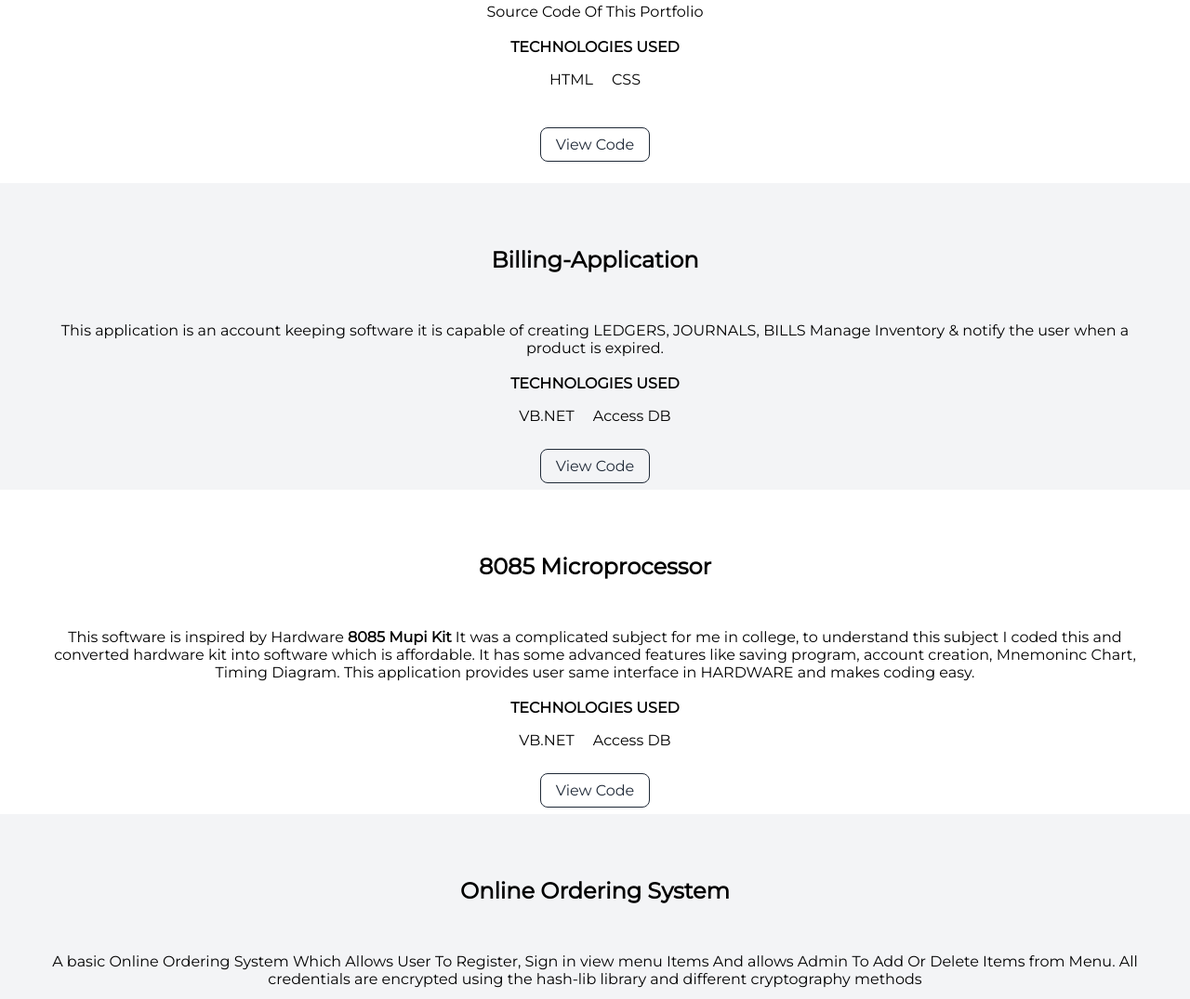
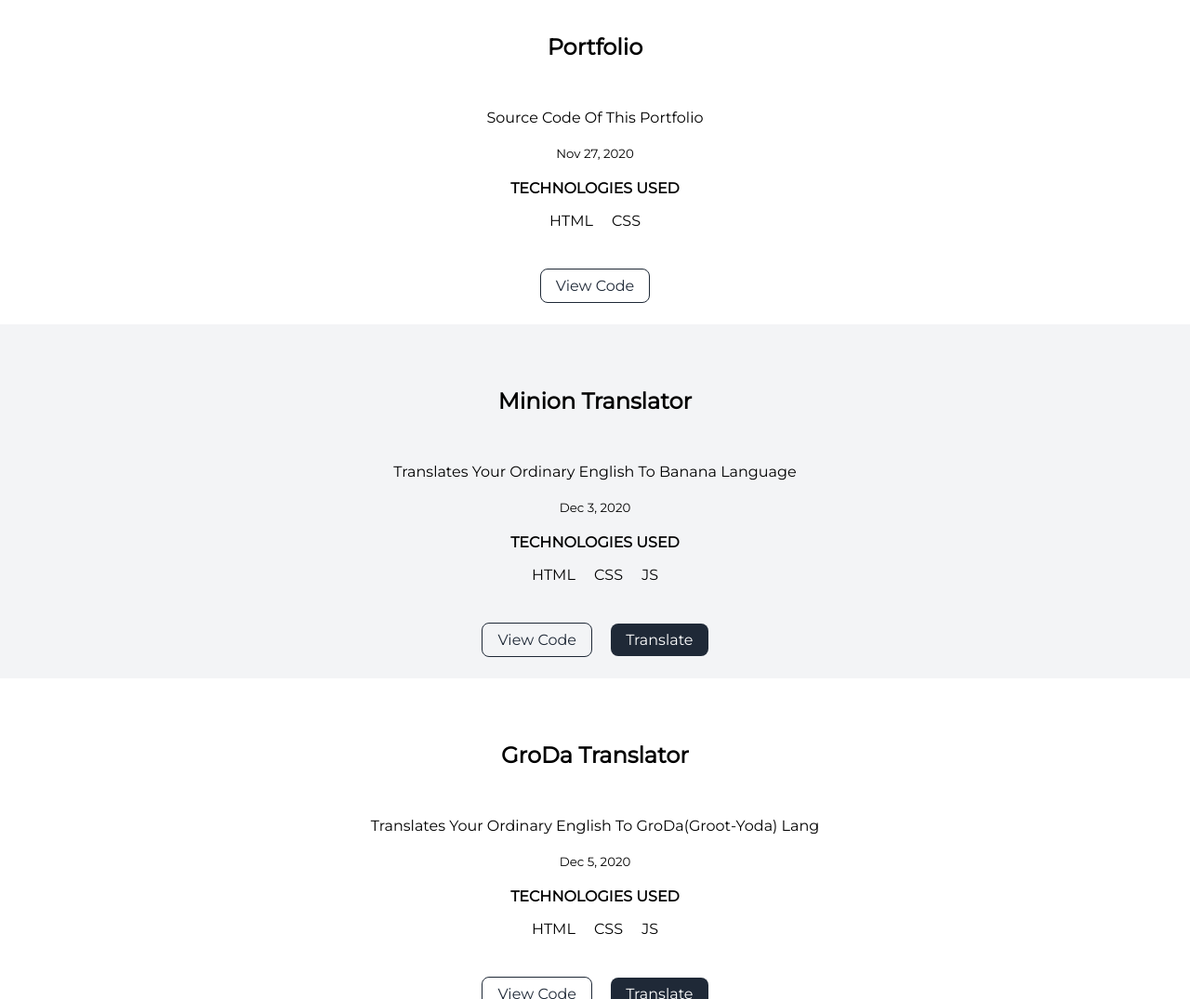
Before and after one commit to Abhishek-crypt/IJ_Portfolio, a plain HTML site: page Projects.html in a window 1280 px wide. Shown: the part 1725-2800 px from the top of the page at 93% size. Drawn offline with Linux system fonts and the light colour scheme.

Commit message:
style: added Dates

```diff
--- a/Projects.html
+++ b/Projects.html
@@ -39,6 +39,8 @@
             <h1>Tarak Mehta Quiz</h1>
             <p>It is a fun CLI app developed on Node.js. On Famous TV show Tarak Mehta Ka Oolta Chashma, This quiz will ask some basic <strong>TMKOC GK</strong> questions. Also this quiz has some basic styles and scoreboard features to make it more interactive.
                 <br><br>
+                <small>Nov 16, 2020</small>
+                <br><br>
                 <strong>TECHNOLOGIES USED</strong>
             </p>
             <ul class="list list-non-bullet" style="padding-left:0px ;">
@@ -60,6 +62,8 @@
             <h1>Do You Know Me ?</h1>
             <p>It is a fun CLI app developed on Node.js. This quiz asks user some questions about me and outputs how much you know me according to score. This quiz has some basic styles and scoreboard features to make it more interactive.
                 <br><br>
+                <small>Nov 22, 2020</small>
+                <br><br>
                 <strong>TECHNOLOGIES USED</strong>
             </p>
             <ul class="list list-non-bullet" style="padding-left:0px ;">
@@ -79,6 +83,8 @@
         <div class="container container-center">
             <h1>Component Library</h1>
             <p>It is a library similar to bootstrap but with limited features, this library was used to create this portfolio.
+                <br><br>
+                <small>Nov 27, 2020</small>
                 <br><br>
                 <strong>TECHNOLOGIES USED</strong>
             </p>
@@ -100,6 +106,8 @@
             <h1>Portfolio</h1>
             <p>Source Code Of This Portfolio
                 <br><br>
+                <small>Nov 27, 2020</small>
+                <br><br>
                 <strong>TECHNOLOGIES USED</strong>
             </p>
             <ul class="list list-non-bullet" style="padding-left:0px ;">
@@ -112,11 +120,55 @@
         <li class="list-items-inline"><a href="https://github.com/ishanjirety/IJ_Portfolio" class="link link-secondary">View Code</a>
     </ul>
     </section>
+    <section class="section section-Offwhite">
+        <div class="container container-center">
+            <h1>Minion Translator</h1>
+            <p>Translates Your Ordinary English To Banana Language
+                <br><br>
+                <small>Dec 3, 2020</small>
+                <br><br>
+                <strong>TECHNOLOGIES USED</strong>
+            </p>
+            <ul class="list list-non-bullet" style="padding-left:0px ;">
+                <li class="list-items-inline">HTML</li>
+                <li class="list-items-inline">CSS</li>
+                <li class="list-items-inline">JS</li>
+            </ul>
+        </div>
+        <br>
+        <ul class="list list-non-bullet" style="padding: 0px;">
+        <li class="list-items-inline"><a href="https://github.com/ishanjirety/Minion_Translator" class="link link-secondary">View Code</a>
+        <li class="list-items-inline"><a href="https://talk-minion.netlify.app/" class="link link-primary">Translate</a>
+    </ul>
+    </section>
+    <section class="section">
+        <div class="container container-center">
+            <h1>GroDa Translator</h1>
+            <p>Translates Your Ordinary English To GroDa(Groot-Yoda) Lang
+                <br><br>
+                <small>Dec 5, 2020</small>
+                <br><br>
+                <strong>TECHNOLOGIES USED</strong>
+            </p>
+            <ul class="list list-non-bullet" style="padding-left:0px ;">
+                <li class="list-items-inline">HTML</li>
+                <li class="list-items-inline">CSS</li>
+                <li class="list-items-inline">JS</li>
+            </ul>
+        </div>
+        <br>
+        <ul class="list list-non-bullet" style="padding: 0px;">
+        <li class="list-items-inline"><a href="https://github.com/ishanjirety/Groda-Translation" class="link link-secondary">View Code</a>
+            <li class="list-items-inline"><a href="https://groda-translator.netlify.app/" class="link link-primary">Translate</a>
+    </ul>
+    </section>
     <!-- 4th Project Portfolio End-->
     <section class="section section-Offwhite ">
         <div class="container container-center">
             <h1>Billing-Application</h1>
             <p>This application is an account keeping software it is capable of creating LEDGERS, JOURNALS, BILLS Manage Inventory & notify the user when a product is expired.
+                <br><br>
+                <small>Oct 14, 2020</small>
                 <br><br>
                 <strong>TECHNOLOGIES USED</strong>
             </p>
@@ -153,6 +205,8 @@
             <h1>8085 Microprocessor</h1>
             <p>This software is inspired by Hardware <strong>8085 Mupi Kit</strong> It was a complicated subject for me in college, to understand this subject I coded this and converted hardware kit into software which is affordable. It has some advanced features like saving program, account creation, Mnemoninc Chart, Timing Diagram. This application provides user same interface in HARDWARE and makes coding easy.
                 <br><br>
+                <small>Jun 7, 2020</small>
+                <br><br>
                 <strong>TECHNOLOGIES USED</strong>
             </p>
             <ul class="list list-non-bullet" style="padding-left:0px ;">
@@ -168,6 +222,8 @@
         <div class="container container-center">
             <h1>Online Ordering System</h1>
             <p>A basic Online Ordering System Which Allows User To Register, Sign in view menu Items And allows Admin To Add Or Delete Items from Menu. All credentials are encrypted using the hash-lib library and different cryptography methods
+                <br><br>
+                <small>Aug 25, 2020</small>
                 <br><br>
                 <strong>TECHNOLOGIES USED</strong>
             </p>
```
